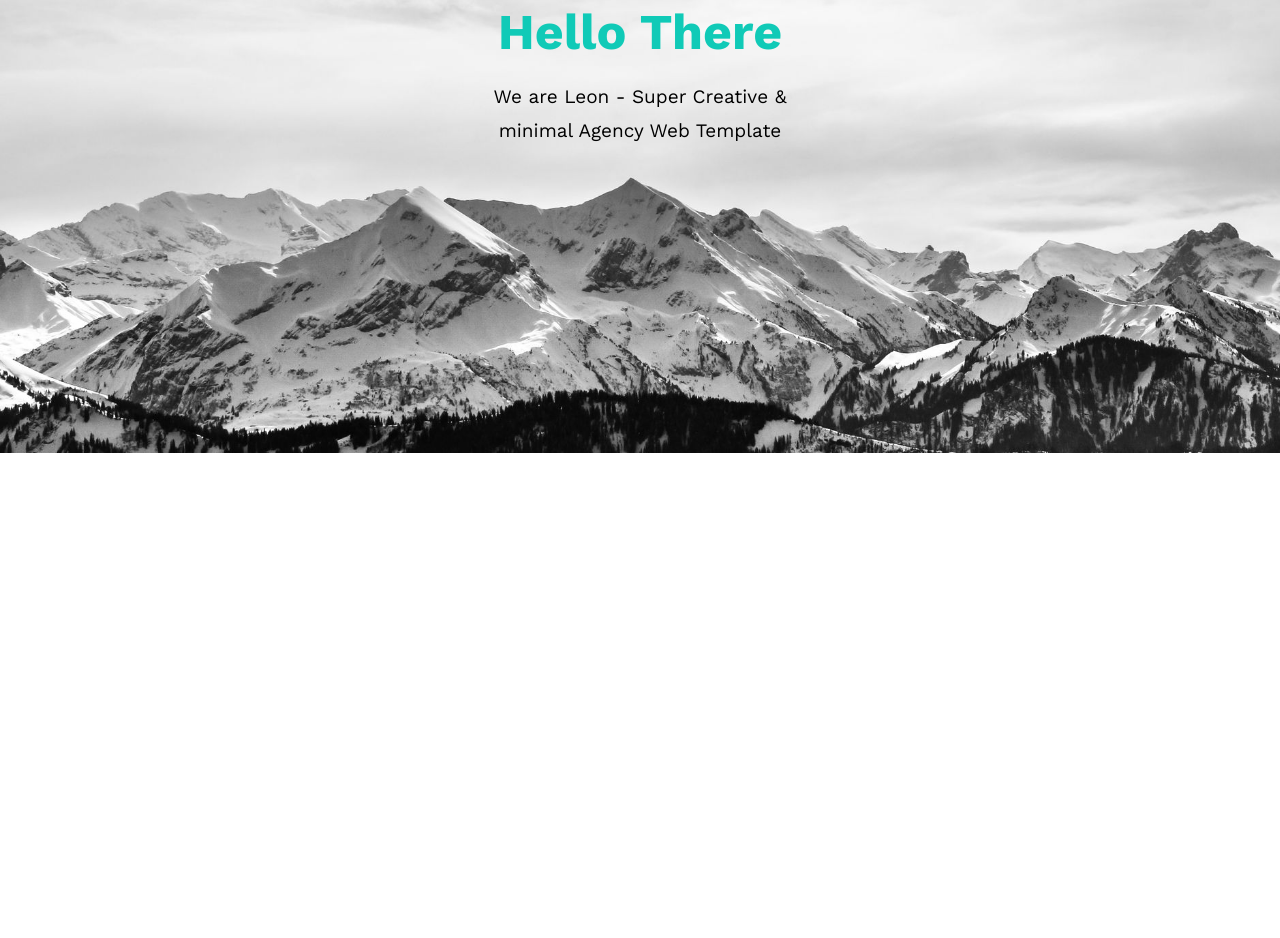
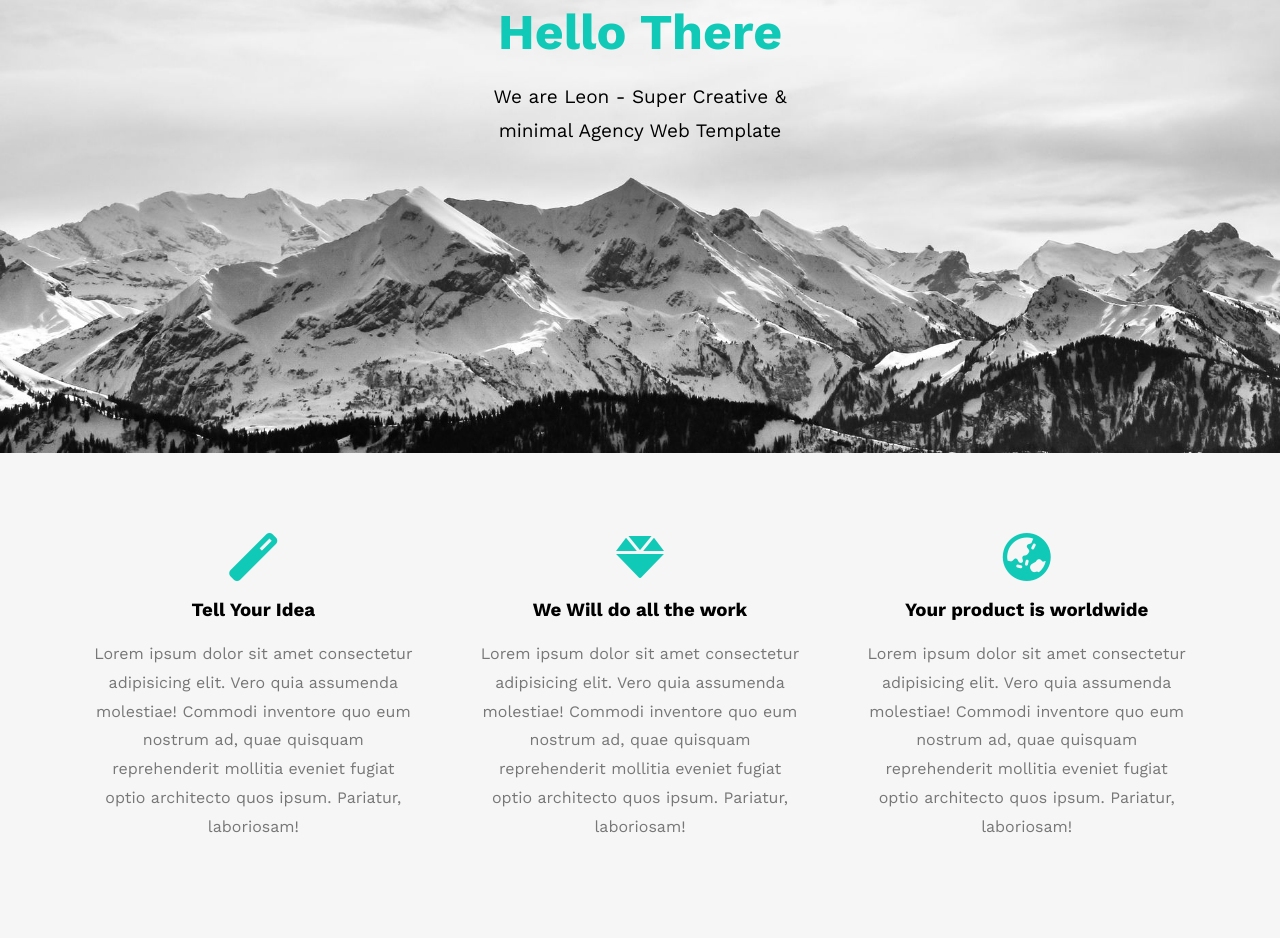
Before and after one commit to TamerHussien/HTML-CSS-Template-1, a plain HTML site: page index.html in a window 1280 px wide. Shown: the part 347-1285 px from the top of the page. Before the commit the page ends 800 px from the top, so only its background shows below. Drawn offline with nearby package versions, Linux system fonts and the light colour scheme.

Commit message:
add features part

```diff
--- a/css/leon.css
+++ b/css/leon.css
@@ -160,3 +160,37 @@ body {
     line-height: 1.8;
 }
 /* End landing Section */
+
+/* Start Feature Section*/
+.features {
+    padding-bottom: 60px;
+    padding-top: 60px;
+    background-color: #f6f6f6;
+}
+
+.features .container {
+    display: grid;
+    grid-template-columns: repeat(auto-fill, minmax(300px, 1fr));
+    gap: 20px;
+}
+
+.features .feat {
+    padding: 20px;
+    text-align: center;
+}
+
+.features i {
+    color: var(--mainColor);
+}
+
+.features .h3 {
+    font-weight: 800;
+    margin: 30px 0;
+}
+
+.features p {
+    line-height: 1.8;
+    color: #777;
+    font-size: 17;
+}
+/* End Feature Section*/
--- a/index.html
+++ b/index.html
@@ -49,12 +49,37 @@
         </div>
     </div>
     <!-- End Header -->
+
+    <!-- Start Landing Section -->
     <div class="landing">
         <div class="intro-text">
             <h1>Hello There</h1>
             <p>We are Leon - Super Creative & minimal Agency Web Template</p>
         </div>
     </div>
+    <!-- End Landing Section -->
+
+    <!-- Start Feature Section -->
+    <div class="features">
+        <div class="container">
+            <div class="feat">
+                <i class="fas fa-magic fa-3x"></i>
+                <h3>Tell Your Idea</h3>
+                <p>Lorem ipsum dolor sit amet consectetur adipisicing elit. Vero quia assumenda molestiae! Commodi inventore quo eum nostrum ad, quae quisquam reprehenderit mollitia eveniet fugiat optio architecto quos ipsum. Pariatur, laboriosam!</p>
+            </div>
+            <div class="feat">
+                <i class="fas fa-gem fa-3x"></i>
+                <h3>We Will do all the work</h3>
+                <p>Lorem ipsum dolor sit amet consectetur adipisicing elit. Vero quia assumenda molestiae! Commodi inventore quo eum nostrum ad, quae quisquam reprehenderit mollitia eveniet fugiat optio architecto quos ipsum. Pariatur, laboriosam!</p>
+            </div>
+            <div class="feat">
+                <i class="fas fa-globe-asia fa-3x"></i>
+                <h3>Your product is worldwide</h3>
+                <p>Lorem ipsum dolor sit amet consectetur adipisicing elit. Vero quia assumenda molestiae! Commodi inventore quo eum nostrum ad, quae quisquam reprehenderit mollitia eveniet fugiat optio architecto quos ipsum. Pariatur, laboriosam!</p>
+            </div>
+        </div>
+    </div>
+    <!-- End Feature Section -->
 </body>
 
 </html>
```
